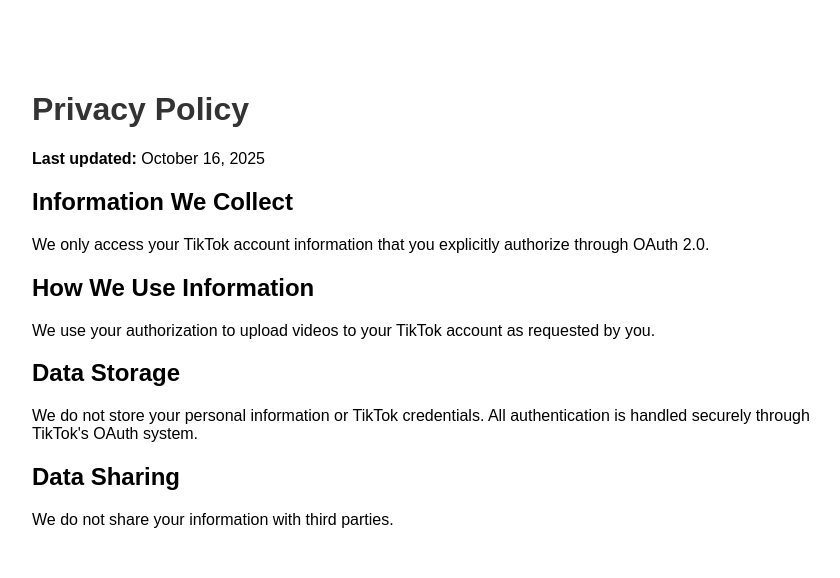
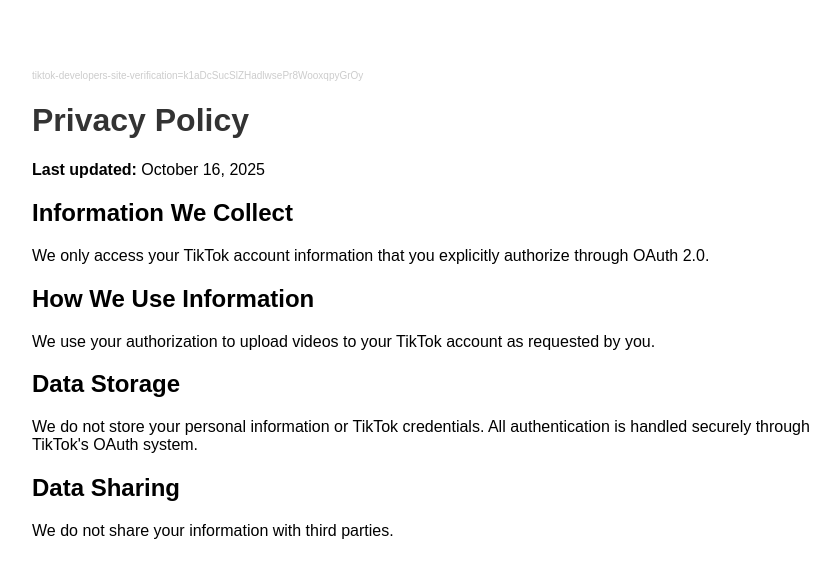
Before and after one commit to diegomaini31-stack/tiktok-app-policies, a plain HTML site: page privacy.html in a window 1280 px wide. Shown: the whole page, without its empty margins (208-1048 px from the left). Drawn offline with Linux system fonts and the light colour scheme.

Commit message:
Update privacy.html

```diff
--- a/privacy.html
+++ b/privacy.html
@@ -7,11 +7,10 @@
     <style>
         body { font-family: Arial, sans-serif; max-width: 800px; margin: 50px auto; padding: 20px; }
         h1 { color: #333; }
-        .verification { display: none; }
+        .verification { font-size: 10px; color: #ccc; margin-bottom: 20px; }
     </style>
 </head>
 <body>
-    <!-- TikTok Verification -->
     <div class="verification">tiktok-developers-site-verification=k1aDcSucSlZHadlwsePr8WooxqpyGrOy</div>
 
     <h1>Privacy Policy</h1>
```
